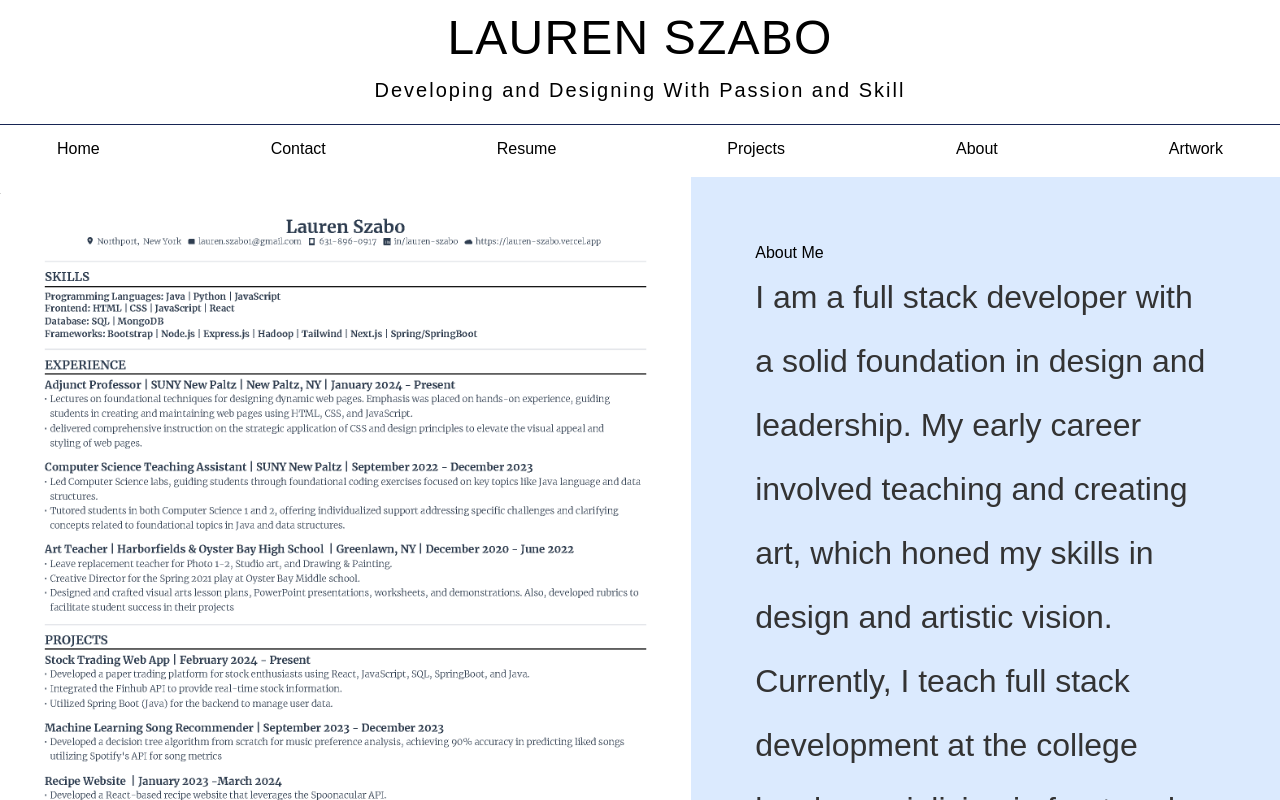
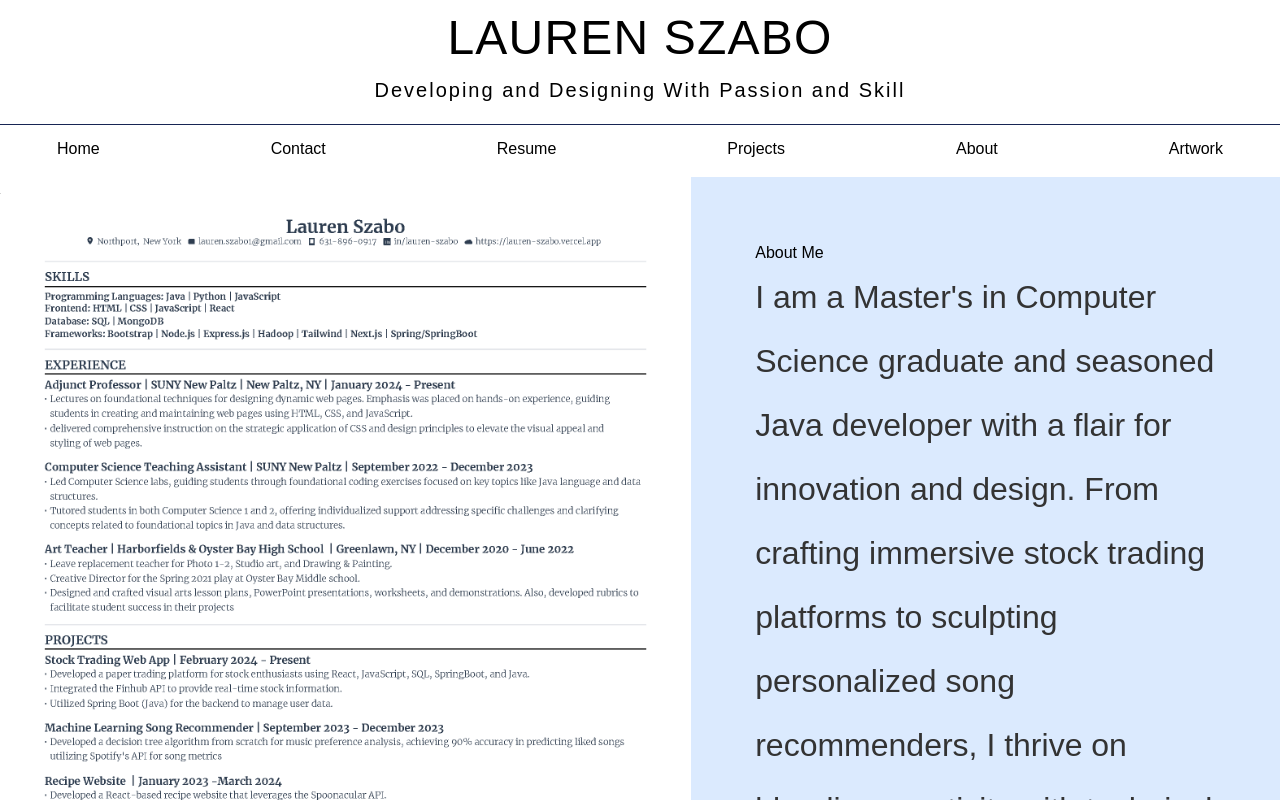
Before and after one commit to szabol1/Portfolio, a Next.js app: page /components/about in a window 1280 px wide. Shown: the top 800 px of the page. Built offline with nearby package versions, Linux system fonts and the light colour scheme; a web font is replaced by a local one.

Commit message:
Ui updates

```diff
--- a/app/components/about/page.js
+++ b/app/components/about/page.js
@@ -12,7 +12,7 @@ const AboutPage = () => {
                 <div className="about-section p-16 pb-0">
                     <h2>About Me</h2>
                     <p>
-                        I am a full stack developer with a solid foundation in design and leadership. My early career involved teaching and creating art, which honed my skills in design and artistic vision. Currently, I teach full stack development at the college level, specializing in front-end design. My expertise spans across various languages and frameworks, including Java, Python, JavaScript, React.js, Next.js, Node.js, SQL, MongoDB, and more.
+                        I am a Master's in Computer Science graduate and seasoned Java developer with a flair for innovation and design. From crafting immersive stock trading platforms to sculpting personalized song recommenders, I thrive on blending creativity with technical expertise. With a solid foundation in full-stack development, I specialize in Java, JavaScript, React.js, and API integration. Passionate about teaching and leading, I bring a unique blend of artistry and innovation to every project, transforming ideas into digital masterpieces
                     </p>
                 </div>
             </div>
```
